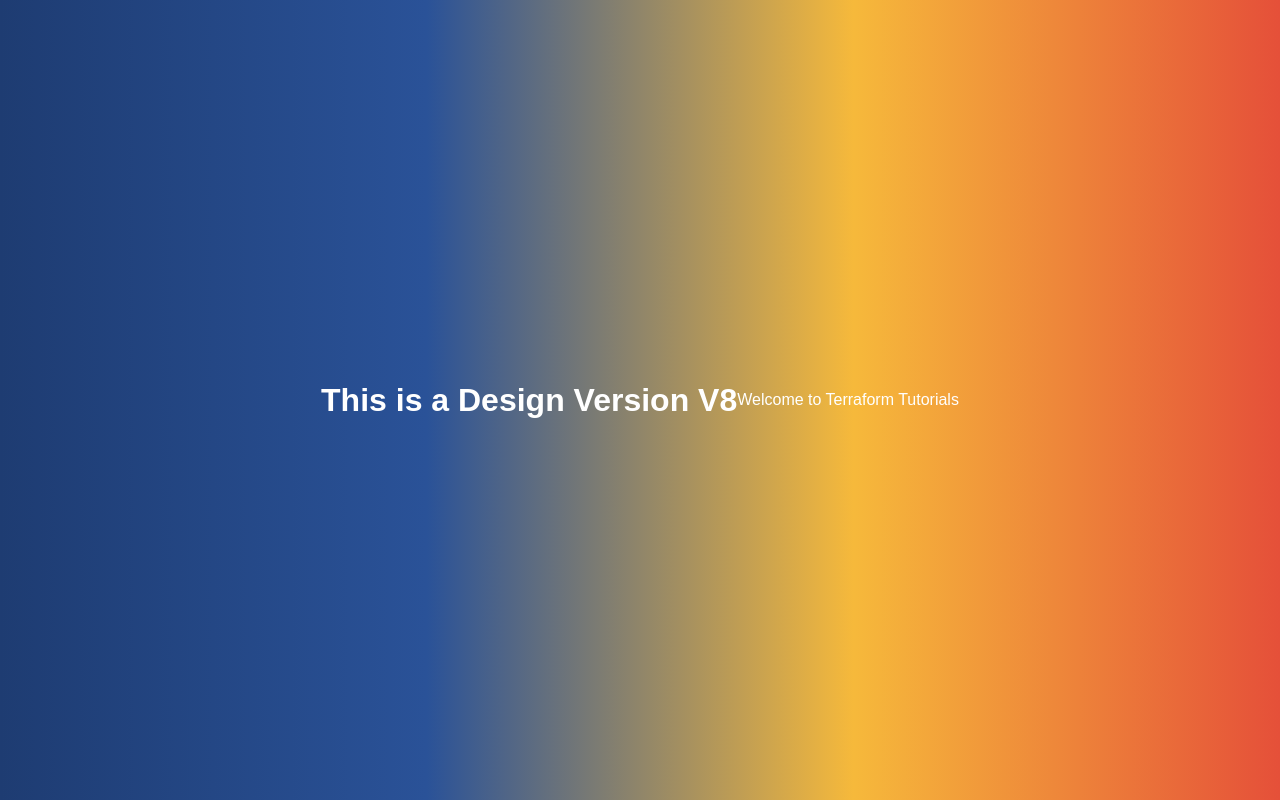
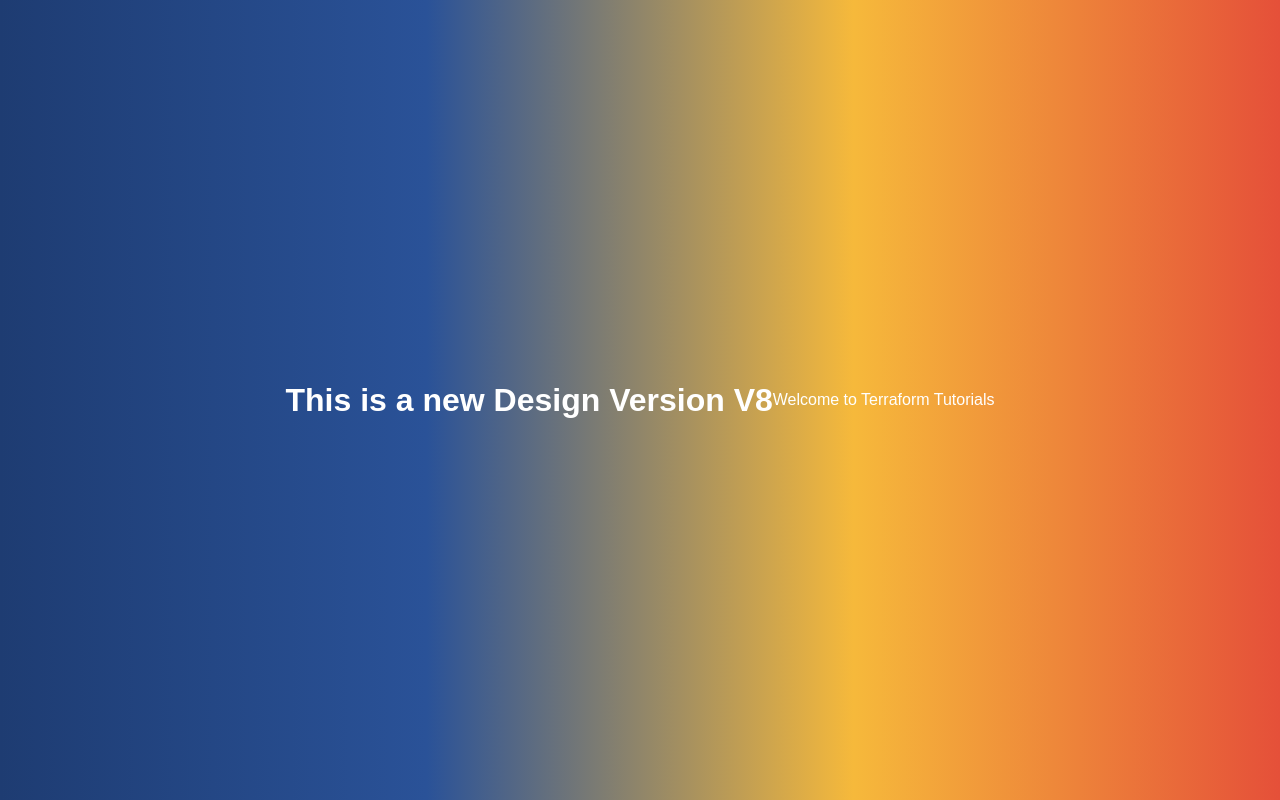
Before and after one commit to Azmatshah7/m-prashant-YT, a plain HTML site: page index.html in a window 1280 px wide. Drawn offline with Linux system fonts and the light colour scheme.

Commit message:
index.html heading change

```diff
--- a/index.html
+++ b/index.html
@@ -10,7 +10,7 @@
 </head>
 
 <body>
-    <h1>This is a Design Version V8</h1>
+    <h1>This is a new Design Version V8</h1>
     <p>Welcome to Terraform Tutorials</p>
 </body>
 
```
